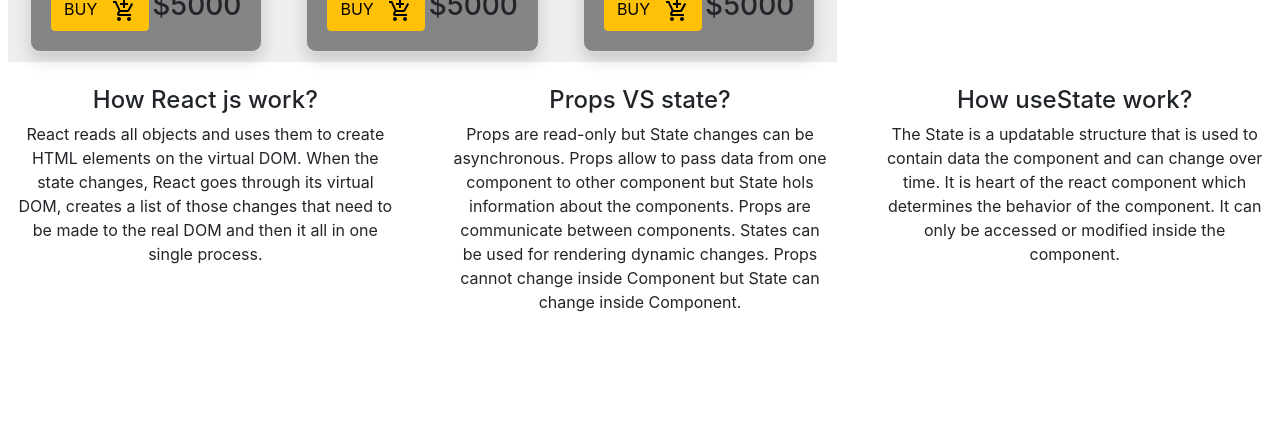
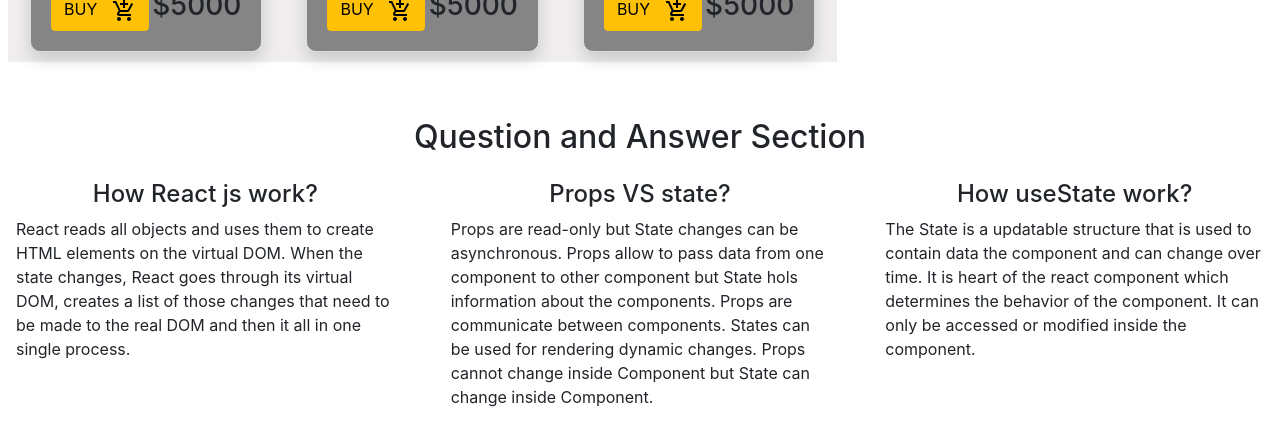
Before and after one commit to Ramash3828/cars-store, a React (Create React App) app: page / in a window 1280 px wide. Shown: the part 1468-1913 px from the top of the page. Before the commit the page ends 1798 px from the top, so only its background shows below. Built offline with nearby package versions, Linux system fonts and the light colour scheme.

Commit message:
code edit

```diff
--- a/src/Components/Question-Answer/QuestionAnswer.js
+++ b/src/Components/Question-Answer/QuestionAnswer.js
@@ -3,11 +3,12 @@
 
 const QuestionAnswer = () => {
     return (
-        <div className="row">
+        <div className="row my-5 pb-5">
+            <h2>Question and Answer Section</h2>
             <div className="col-md-4">
                 <div className="q-a-section m-3">
                     <h4>How React js work?</h4>
-                    <p>
+                    <p className="text-start">
                         React reads all objects and uses them to create HTML
                         elements on the virtual DOM. When the state changes,
                         React goes through its virtual DOM, creates a list of
@@ -19,7 +20,7 @@
             <div className="col-md-4">
                 <div className="q-a-section m-3">
                     <h4>Props VS state?</h4>
-                    <p>
+                    <p className="text-start">
                         Props are read-only but State changes can be
                         asynchronous. Props allow to pass data from one
                         component to other component but State hols information
@@ -33,7 +34,7 @@
             <div className="col-md-4">
                 <div className="q-a-section m-3">
                     <h4>How useState work?</h4>
-                    <p>
+                    <p className="text-start">
                         The State is a updatable structure that is used to
                         contain data the component and can change over time. It
                         is heart of the react component which determines the
```
Also changed, not shown: src/Components/Header/Header.js (added, +8 -0 lines), src/Components/Header/Header.css (added).
